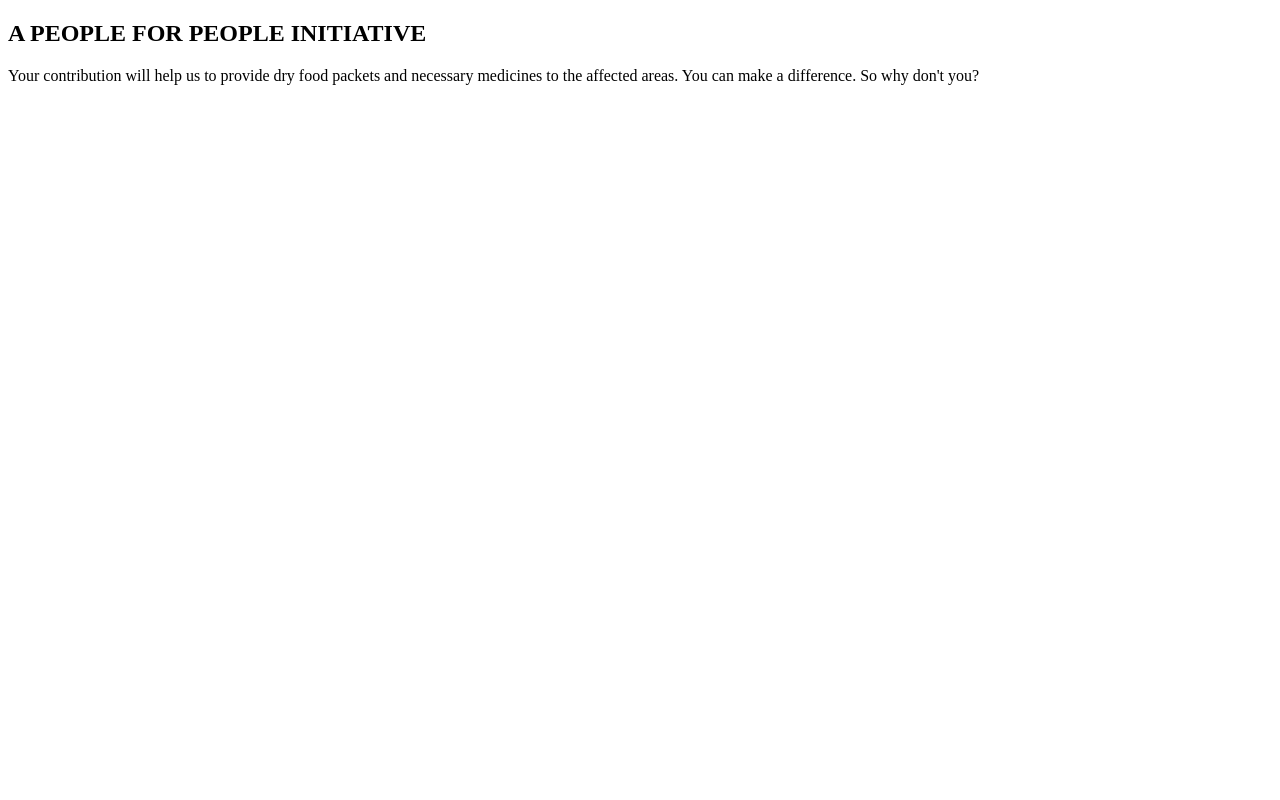
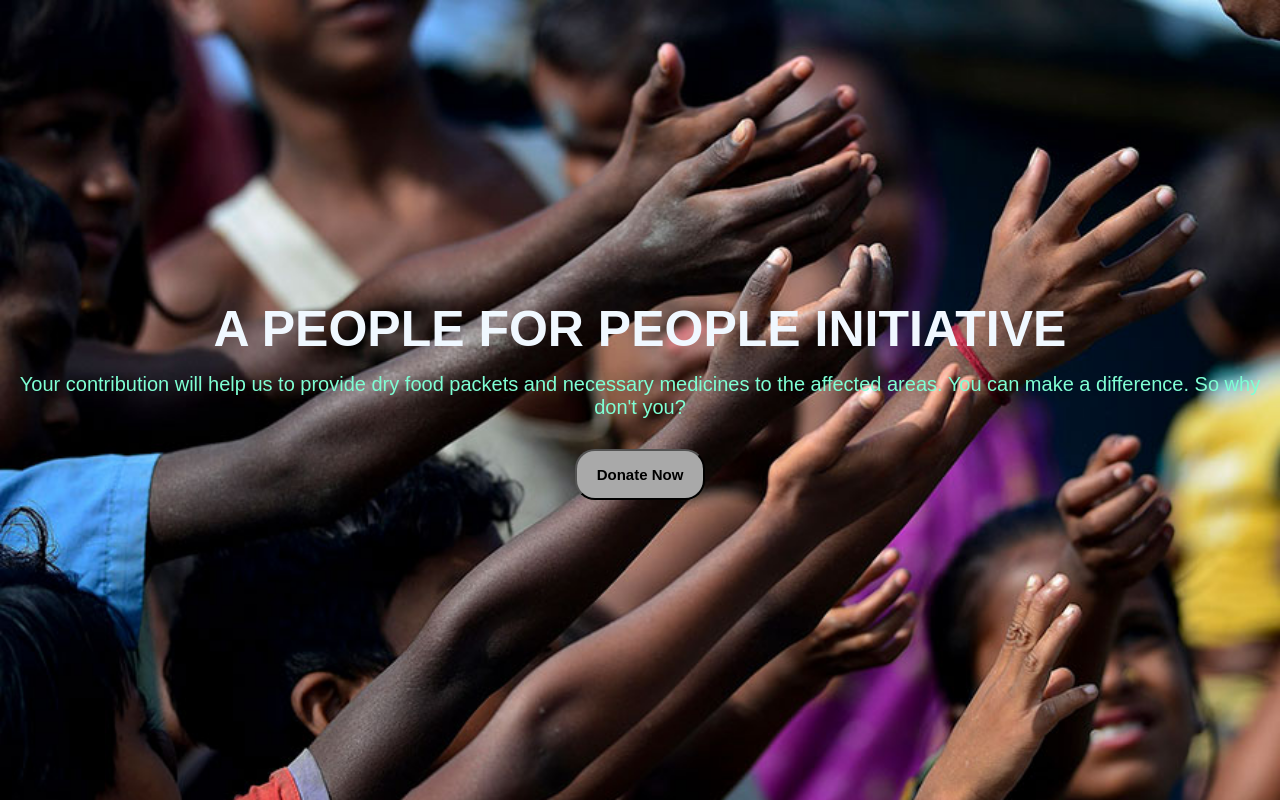
Before and after one commit to miavai649/assignment-1, a plain HTML site: page index.html in a window 1280 px wide. Drawn offline with Linux system fonts and the light colour scheme; a web font is replaced by a local one.

Commit message:
top banner added

```diff
--- a/index.html
+++ b/index.html
@@ -9,14 +9,20 @@
     <link rel="shortcut icon" href="icons/3raising-hand.jpg" type="image/x-icon">
     <link rel="preconnect" href="https://fonts.googleapis.com">
     <link rel="preconnect" href="https://fonts.gstatic.com" crossorigin>
-    <link href="https://fonts.googleapis.com/css2?family=Lobster&display=swap" rel="stylesheet">
+    <link href="https://fonts.googleapis.com/css2?family=Finlandica&display=swap" rel="stylesheet">
 </head>
 <body>
-    <section>
-        <div>
+
+    <section class="top-banner">
+        <div id="banner-items">
             <h1>A PEOPLE FOR PEOPLE INITIATIVE</h1>
-            <P>Your contribution will help us to provide dry food packets and necessary medicines to the affected areas. You can make a difference. So why don't you?</P>
+             <P>Your contribution will help us to provide dry food packets and necessary medicines to the affected areas. You can
+                make a difference. So why don't you?</P>
+            <button class="donate-btn">
+            <a class="btn-link" href="#">Donate Now</a>
+             </button>
         </div>
     </section>
+
 </body>
 </html>
--- a/style.css
+++ b/style.css
@@ -1,3 +1,38 @@
-.body{
-    font-family: 'Lobster', cursive;
+*{
+    font-family: 'Finlandica', sans-serif;
+    margin: 0px;
+    padding: 0px;
 }
+.top-banner{
+    width: 100%;
+    height: 100vh;
+    background-image: url(images/donation13.jpg);
+    background-repeat: no-repeat;
+    background-size: cover;
+    text-align: center;
+    font-size: 20px;
+    display: flex;
+    align-items: center;
+    justify-content: center;
+}
+#banner-items h1{
+    font-size: 50px;
+    margin: 15px;
+    color: aliceblue;
+}
+#banner-items p{
+    margin: 15px;
+    color: aquamarine;
+}
+.btn-link{
+    text-decoration: none;
+    color: black;
+    font-weight: 800;
+}
+.donate-btn{
+    padding: 15px 20px;
+    background-color: darkgrey;
+    font-size: 15px;
+    border-radius: 20px;
+    margin: 15px;
+}
```
